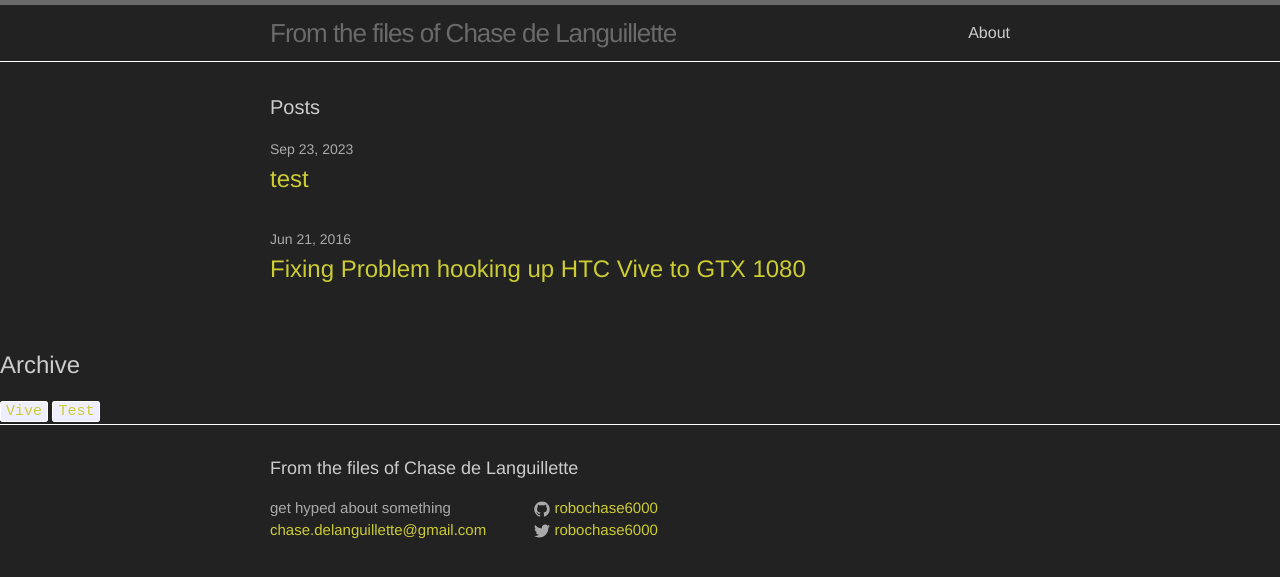
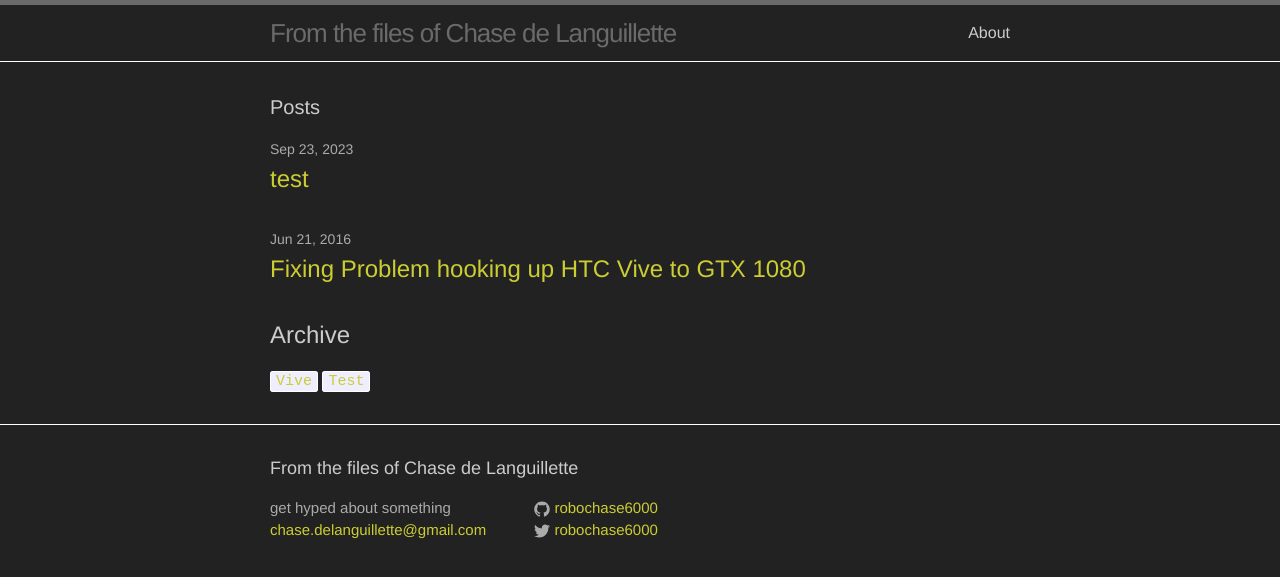
Before and after one commit to robochase6000/robochase6000.github.io, a Jekyll site: the page built from index.html, in a window 1280 px wide. Shown: the top 577 px of the page. Built offline with Jekyll 4.4.1, drawn with Linux system fonts in a browser that asks for light colours.

Commit message:
move archive

```diff
--- a/_layouts/default.html
+++ b/_layouts/default.html
@@ -13,8 +13,6 @@
       </div>
     </div>
 
-    {% include archive.html %}
-
     {% include footer.html %}
 
   </body>
--- a/index.html
+++ b/index.html
@@ -18,6 +18,8 @@ layout: default
     {% endfor %}
   </ul>
 
+  {% include archive.html %}
+
   <!--<p class="rss-subscribe">subscribe <a href="{{ "/feed.xml" | prepend: site.baseurl }}">via RSS</a></p>-->
 
 </div>
```
